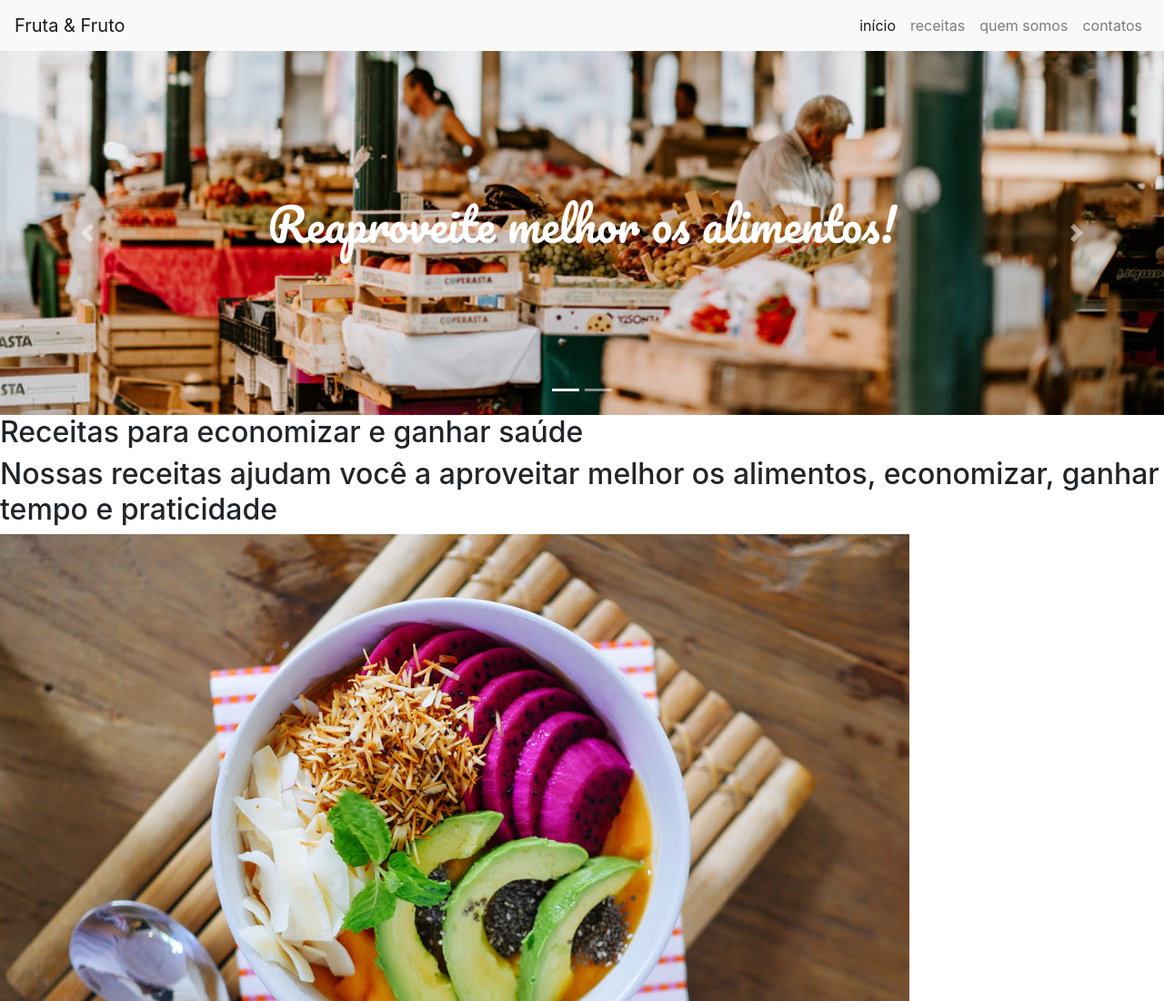
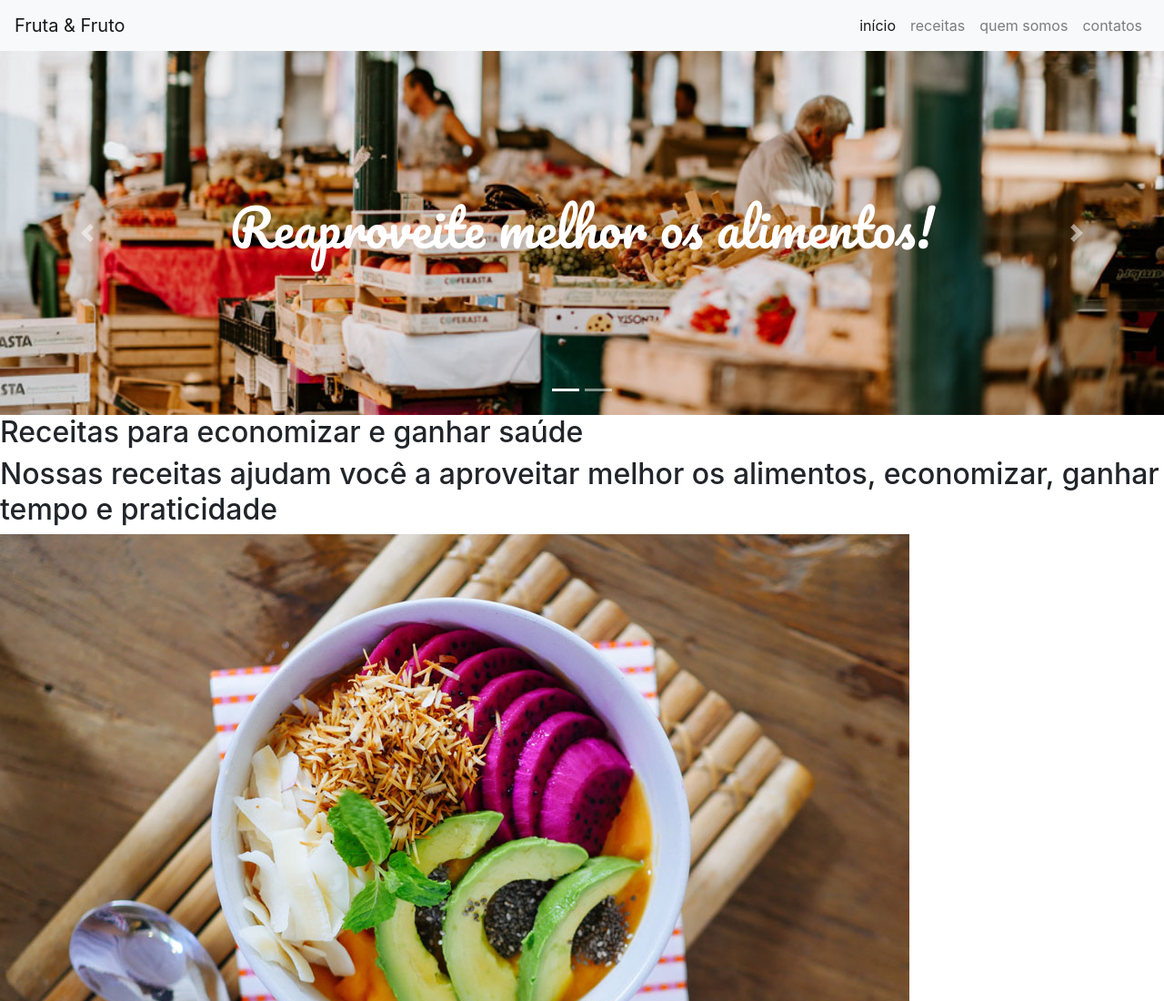
Before and after one commit to VictorNunesVN/Fruta-e-fruto-Bootstrap4, a plain HTML site: page index.html in a window 1280 px wide. Shown: the top 1100 px of the page at 91% size. Drawn offline with nearby package versions, Linux system fonts and the light colour scheme.

Commit message:
alteração do index.html
modificando o tamanho da fonte do h1 do titulo do carrossel usando o bootstrap. (class display-4)

```diff
--- a/index.html
+++ b/index.html
@@ -52,13 +52,13 @@
     <div class="carousel-item active">
       <img src="/src/img/carrossel-img1.jpg" class="d-block w-100 imagem-carrossel-um" alt="...">
       <div class="carousel-caption d-none d-md-block">
-        <h1 class="fonte-titulo">Reaproveite melhor os alimentos!</h1>
+        <h1 class="fonte-titulo display-4">Reaproveite melhor os alimentos!</h1>
       </div>
     </div>
     <div class="carousel-item">
       <img src="/src/img/carrossel-img2.jpg" class="d-block w-100 imagem-carrossel-dois" alt="...">
       <div class="carousel-caption d-none d-md-block">
-        <h1 class="fonte-titulo">Economize e ganhe em saúde!</h1>
+        <h1 class="fonte-titulo display-4">Economize e ganhe em saúde!</h1>
       </div>
     </div>
   </div>
--- a/src/style.css
+++ b/src/style.css
@@ -22,5 +22,5 @@
 
 .fonte-titulo{
     font-family: 'Pacifico', cursive;
-    font-size: 50px;
+
 }
```
